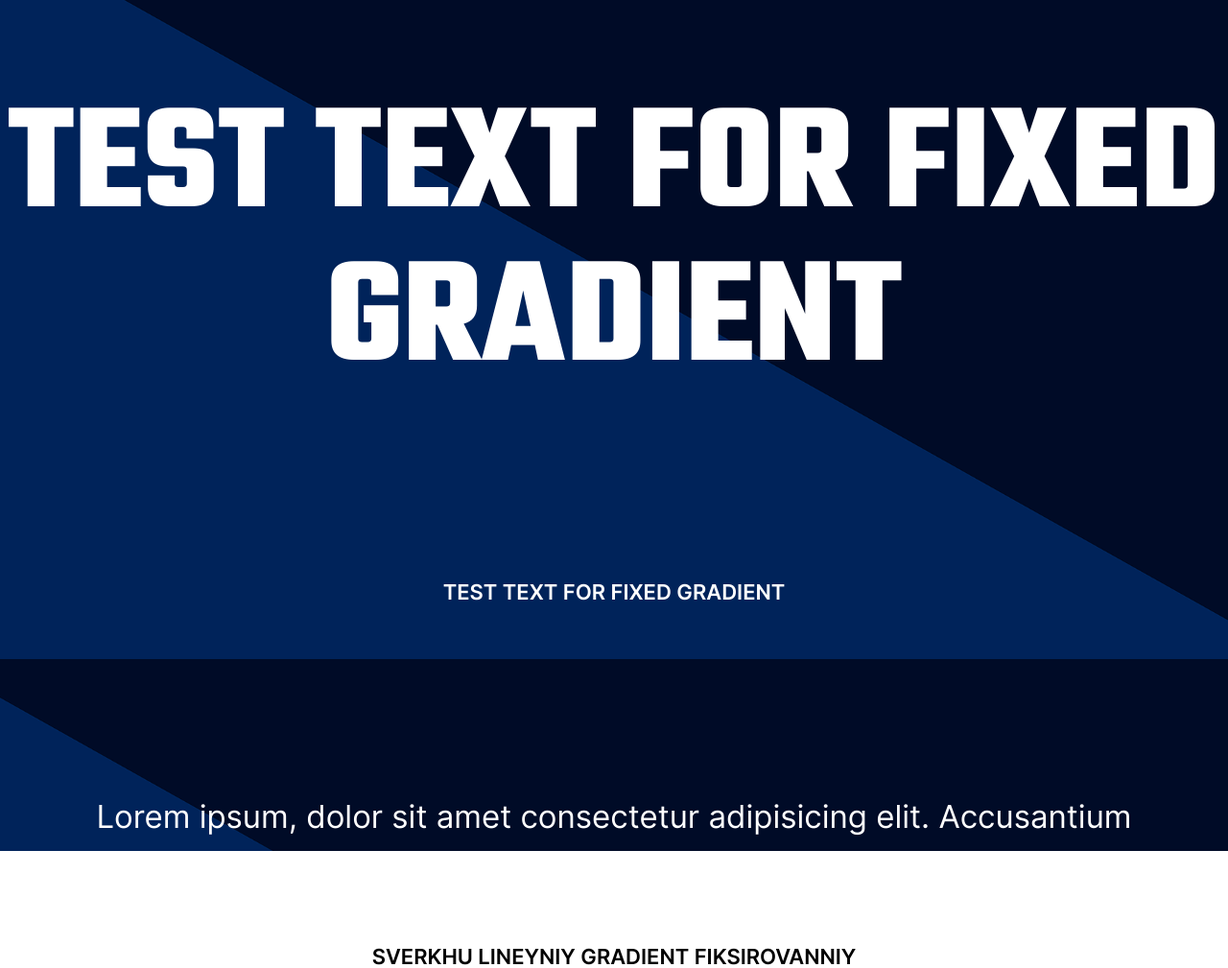
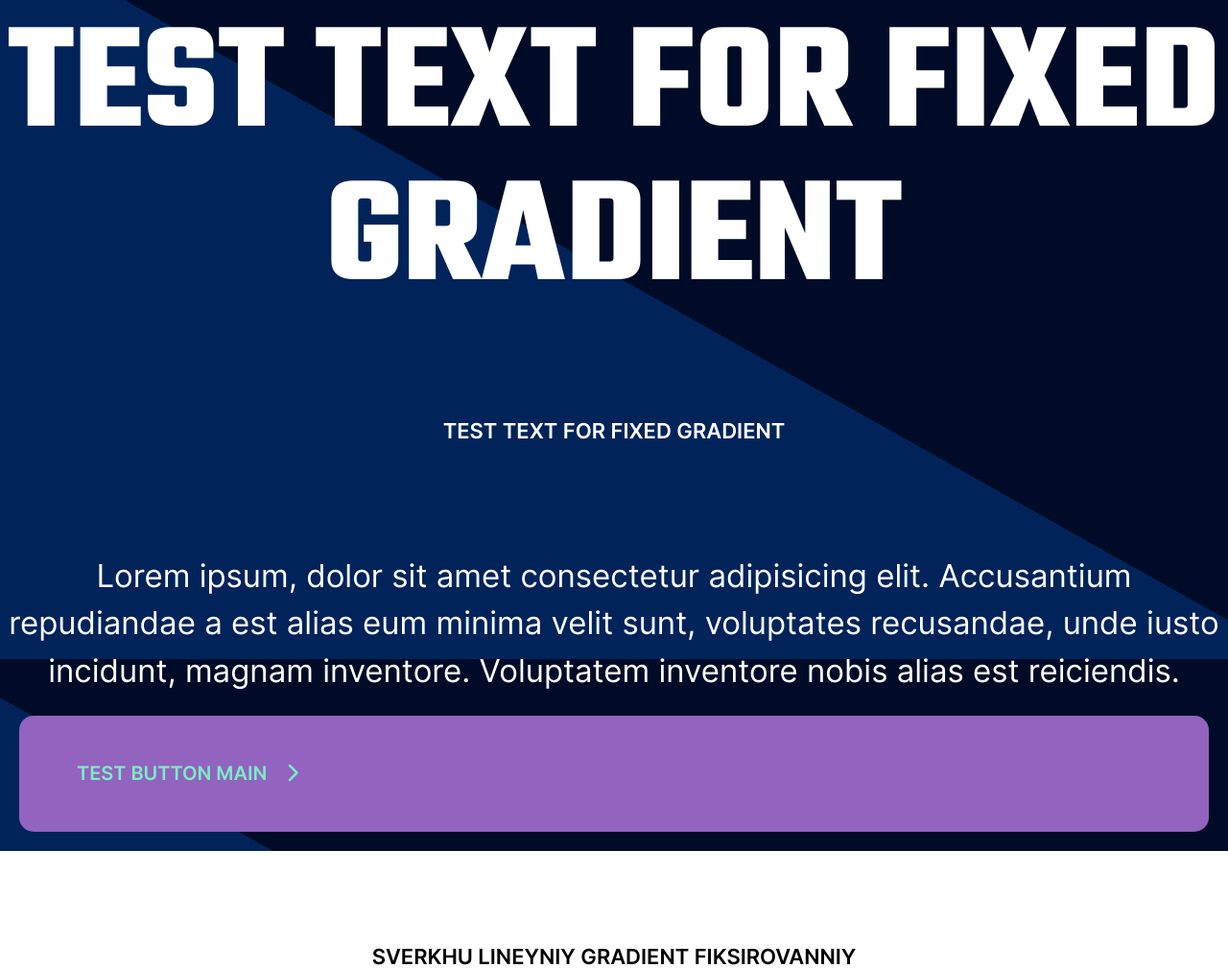
Before and after one commit to Stockhastic/Davax-Website, a website built with Parcel: page src/uikit.html in a window 1280 px wide. Shown: the part 1306-2315 px from the top of the page at 96% size. Built offline with nearby package versions, Linux system fonts and the light colour scheme.

Commit message:
A Bit Fixes

```diff
--- a/src/assets/styles/uikit.scss
+++ b/src/assets/styles/uikit.scss
@@ -26,6 +26,7 @@
 }
 
 .btn {
+    display: block;
     margin: 2rem;
     @include primaryButton();
 }
@@ -35,6 +36,8 @@
 }
 
 .gradient {
+    display: flex;
+    flex-direction: column;
     color: $white;
     height: 1000px;
     background-attachment:fixed;
--- a/src/uikit.html
+++ b/src/uikit.html
@@ -42,6 +42,7 @@
             <div class="divider"></div>
             <div class="divider"></div>
             <p>Lorem ipsum, dolor sit amet consectetur adipisicing elit. Accusantium repudiandae a est alias eum minima velit sunt, voluptates recusandae, unde iusto incidunt, magnam inventore. Voluptatem inventore nobis alias est reiciendis.</p>
+            <a href="#" class="btn">Test button Main</a>
         </section>
         <div class="divider"></div>
         <div class="divider"></div>
```
